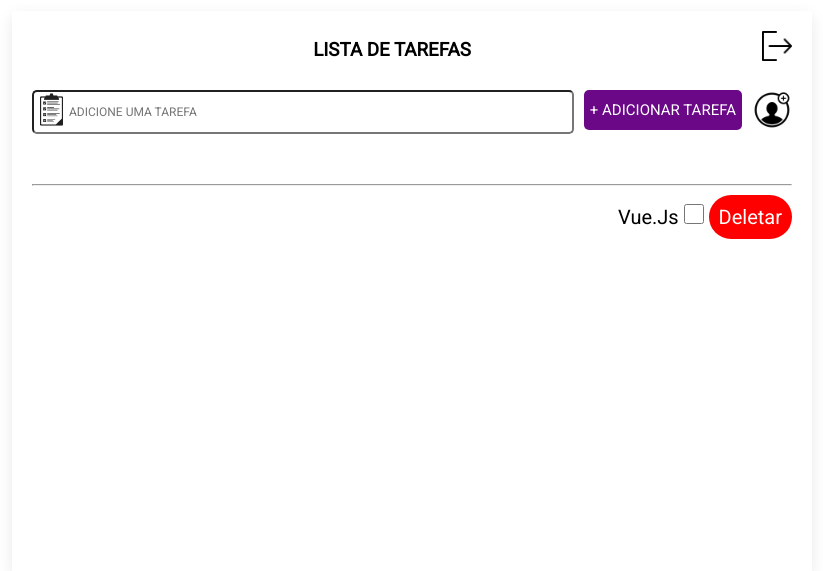
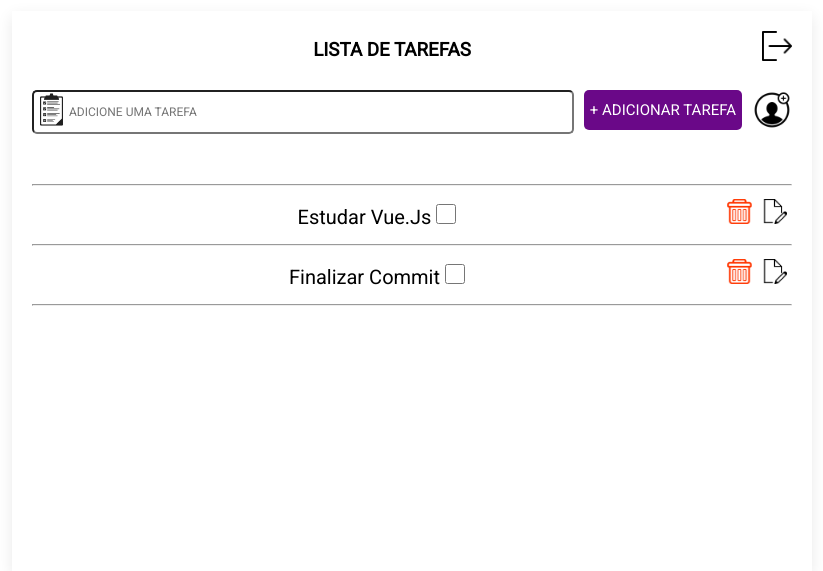
Before and after one commit to FeelipePM/Todo-List, a PHP site: page /taskboard/taskboard.php in a window 1280 px wide. Shown: the part 258-829 px from the top of the page, without its empty margins (228-1051 px from the left). Run offline with PHP 8.4, Linux system fonts and the light colour scheme; some libraries are stand-ins or nearby versions.

Commit message:
novas atualizações, atualizei a taskboard

```diff
--- a/src/css/estilo.css
+++ b/src/css/estilo.css
@@ -32,10 +32,12 @@ button {
   background-color: var(--color-button);
   margin-top: 60px;
   font-weight: 500;
+  margin: 60px 20px 10px 150px;
   border: none;
   border-radius: 5px;
   color: #fff;
   text-transform: uppercase;
+  cursor: pointer;
 }
 
 #login:hover {
@@ -87,6 +89,7 @@ form{
   text-transform: uppercase;
   font-weight: bold;
   margin-bottom: 50px;
+  padding: 10px;
 }
 
 .titulo {
--- a/src/css/taskboard.css
+++ b/src/css/taskboard.css
@@ -156,18 +156,21 @@ section {
   text-align: center;
 }
 
-.deletar{
-  text-decoration: none;
-  color: white;
-  background-color: red;
-  padding: 10px;
-  border-radius: 30px;
+.icone-editar {
+  width: 25px;
+  height: 25px;
+  cursor: pointer;
+  margin: 5px;
+  order: 1;
 }
 
-.item{
-  text-align: right;
+.icone-lixeira {
+  width: 25px;
+  height: 25px;
+  cursor: pointer;
+  margin: 5px;
 }
 
-.item input, label{
-
+#icones {
+float: right;
 }
--- /dev/null
+++ b/src/php/modelo/Usuario.php
@@ -0,0 +1,6 @@
+<?php
+class Usuario{
+
+
+
+}
--- a/taskboard.php
+++ /dev/null
@@ -1,52 +0,0 @@
-<!DOCTYPE html>
-<html lang="pt-br">
-
-<head>
-  <meta charset="UTF-8">
-  <meta name="viewport" content="width=device-width, initial-scale=1.0">
-  <meta http-equiv="X-UA-Compatible" content="ie=edge">
-  <link href="https://fonts.googleapis.com/css?family=Roboto" rel="stylesheet">
-  <link rel="stylesheet" href="src/css/normalize.css">
-  <link rel="stylesheet" href="src/css/taskboard.css">
-  <!--[if lt IE 9]>
-      <script src="https://oss.maxcdn.com/html5shiv/3.7.2/html5shiv.min.js"></script>
-      <script src="https://oss.maxcdn.com/respond/1.4.2/respond.min.js"></script>
-    <![endif]-->
-  <title>Dashboard</title>
-</head>
-
-<body>
-  <h1 class="titulo">Todo<span class="titulo-part2">List<span></h1>
-  <form class="lista-tarefas">
-    <input class="filtrar" type="search" placeholder="Filtrar Tarefa">
-    <button class="filtrar-tarefas">Filtrar</button>
-  </form>
-  <section>
-    <div class="card-dashboard">
-      <img class="logout-img" src="./src/img/logout1.jpg" alt="logout">
-      <h3 class="titulo-tarefas">Lista de Tarefas</h3>
-      <form class="lista-tarefas">
-        <input type="text" class="input-tarefa" placeholder="adicione uma tarefa">
-        <button type="submit" id="addTarefa">+ adicionar tarefa</button>
-        <img class="add-amigo" src="./src/img/add-amigo.png" alt="logout">
-      </form>
-      <section class="tarefas">
-        <ul>
-          <?php
-            //for para carregar a lista
-          ?>
-          <hr class="linha">
-          <li class="item">
-            <label for="atividade">Vue.Js</label>
-            <input class="checkbox" type="checkbox" name="atividade">
-            <a href="deletar?id=<?'a'?>" class="deletar">Deletar</a>
-          </li>
-          <?php?>
-        </ul>
-      </section>
-
-    </div>
-  </section>
-</body>
-
-</html>
--- /dev/null
+++ b/taskboard/bottom.php
@@ -0,0 +1,3 @@
+</body>
+
+</html>
--- /dev/null
+++ b/taskboard/taskboard.php
@@ -0,0 +1,41 @@
+<?php include_once 'top.php';?>
+  <h1 class="titulo">Todo<span class="titulo-part2">List<span></h1>
+  <form class="lista-tarefas">
+    <input class="filtrar" type="search" placeholder="Filtrar Tarefa">
+    <button class="filtrar-tarefas">Filtrar</button>
+  </form>
+  <section>
+    <div class="card-dashboard">
+      <img class="logout-img" src="../src/img/logout1.jpg" alt="logout">
+      <h3 class="titulo-tarefas">Lista de Tarefas</h3>
+      <form class="lista-tarefas">
+        <input type="text" class="input-tarefa" placeholder="adicione uma tarefa">
+        <button type="submit" id="addTarefa">+ adicionar tarefa</button>
+        <img class="add-amigo" src="../src/img/add-amigo.png" alt="logout">
+      </form>
+      <section class="tarefas">
+        <ul>
+          <?php
+            //for para carregar a lista
+          ?>
+          <hr class="linha">
+          <li class="item">
+            <label for="atividade">Estudar Vue.Js</label>
+            <input class="checkbox" type="checkbox" name="atividade">
+            <img src="../src/img/editar.png" alt="icone-editar" id="icones" class="icone-editar">
+            <img src="../src/img/iconlixeira.png" alt="icone-lixeira" id="icones" class="icone-lixeira">
+          </li>
+          <hr class="linha">
+          <li class="item">
+            <label for="atividade">Finalizar Commit</label>
+            <input class="checkbox" type="checkbox" name="atividade">
+            <img src="../src/img/editar.png" alt="icone-editar" id="icones" class="icone-editar">
+            <img src="../src/img/iconlixeira.png" alt="icone-lixeira" id="icones" class="icone-lixeira">
+          </li>
+          <hr class="linha">
+        </ul>
+      </section>
+
+    </div>
+  </section>
+<?php include_once 'bottom.php';?>
--- /dev/null
+++ b/taskboard/top.php
@@ -0,0 +1,16 @@
+<!DOCTYPE html>
+<html lang="pt-br">
+<head>
+  <meta charset="UTF-8">
+  <meta name="viewport" content="width=device-width, initial-scale=1.0">
+  <meta http-equiv="X-UA-Compatible" content="ie=edge">
+  <link href="https://fonts.googleapis.com/css?family=Roboto" rel="stylesheet">
+  <link rel="stylesheet" href="../src/css/normalize.css">
+  <link rel="stylesheet" href="../src/css/taskboard.css">
+  <!--[if lt IE 9]>
+      <script src="https://oss.maxcdn.com/html5shiv/3.7.2/html5shiv.min.js"></script>
+      <script src="https://oss.maxcdn.com/respond/1.4.2/respond.min.js"></script>
+    <![endif]-->
+  <title>Dashboard</title>
+</head>
+<body>
```
Also changed, not shown: cadastro.php (deleted, +0 -45 lines), cadastro/cadastro.php (added, +8 -0 lines), index.php (+7 -8 lines), recuperar.php (deleted, +0 -8 lines), recuperar/recuperar.php (added, +8 -0 lines), bottom.php (renamed from rodapeIndex.php), src/img/editar.png (added), src/img/iconlixeira.png (added), top.php (renamed from topIndex.php).
